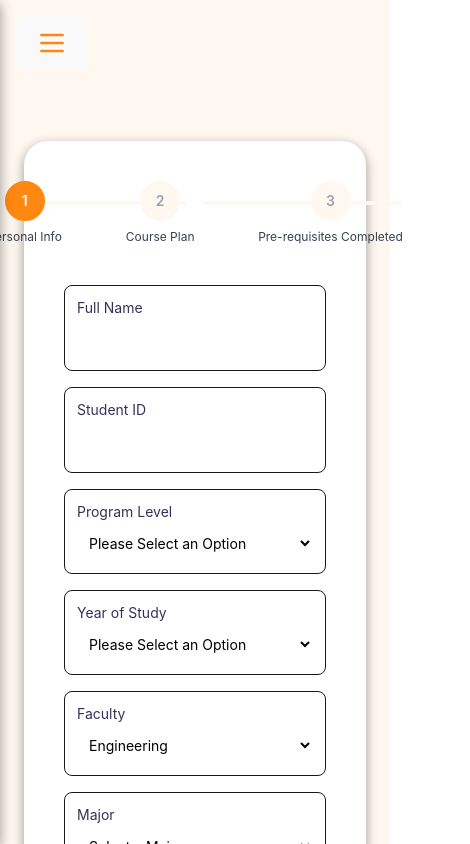
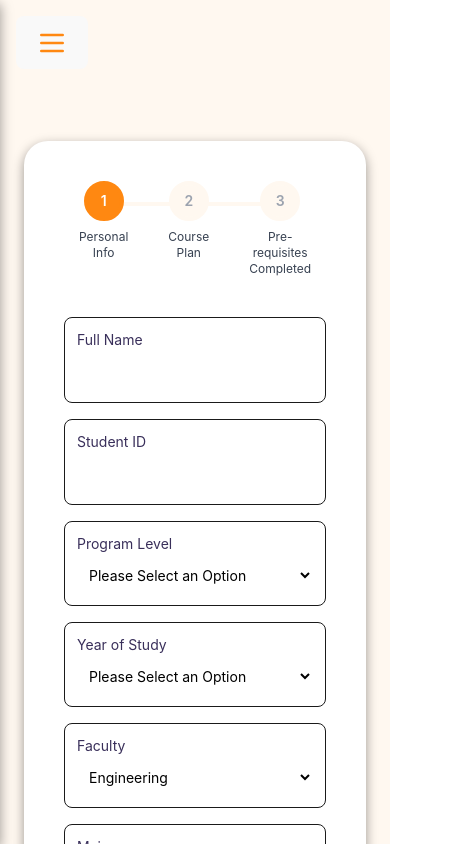
Before and after one commit to xIshanSandhux/uvic-course-planner, a React (Vite) app in the folder react-frontend/: page /form in a window 390 px wide. Shown: the top 844 px of the page, 470 px wide, since content can reach past the window. Built offline with nearby package versions, Linux system fonts and the light colour scheme.

Commit message:
fixed checkpoint lines

```diff
--- a/react-frontend/src/components/ProgressTracker.jsx
+++ b/react-frontend/src/components/ProgressTracker.jsx
@@ -6,27 +6,27 @@ export default function ProgressTracker({ currentStep }) {
   ];
 
   return (
-    <div className="mb-10 relative">
+    <div className="mb-10 relative px-4">
       {/* Circles + Labels */}
-      <div className="flex justify-center relative z-10 gap-16">
+      <div className="flex justify-center relative z-10 gap-10 sm:gap-16">
         {steps.map((step, idx) => {
           const isActive = currentStep === step.id;
           const isCompleted = currentStep > step.id;
 
           return (
-            <div key={step.id} className="flex flex-col items-center w-36">
+            <div key={step.id} className="flex flex-col items-center w-28 text-center">
               {/* Circle */}
               <div
                 className={`w-10 h-10 flex items-center justify-center rounded-full border-4 text-sm font-semibold transition-all duration-500
                 ${isActive ? 'bg-[#FF8811] text-white border-[#FF8811]' :
-                isCompleted ? 'bg-[#FF8811] text-white border-[#FF8811]' :
-                'bg-[#FFF8F0] text-gray-400 border-[#FFF8F0]'}`}
+                  isCompleted ? 'bg-[#FF8811] text-white border-[#FF8811]' :
+                    'bg-[#FFF8F0] text-gray-400 border-[#FFF8F0]'}`}
               >
                 {step.id}
               </div>
 
               {/* Label */}
-              <div className="mt-2 text-xs text-center text-gray-700 whitespace-nowrap">
+              <div className="mt-2 text-xs text-gray-700">
                 {step.label}
               </div>
             </div>
@@ -35,11 +35,11 @@ export default function ProgressTracker({ currentStep }) {
       </div>
 
       {/* Connecting Lines */}
-      <div className="absolute top-5 left-1/2 transform -translate-x-1/2 w-[550px] flex justify-between px-[60px] z-0">
+      <div className="absolute top-[21px] left-1/2 transform -translate-x-1/2 w-[calc(100%-4rem)] max-w-[400px] flex justify-between z-0">
         {[0, 1].map((_, idx) => (
           <div
             key={idx}
-            className={`h-1 flex-1 mx-2
+            className={`h-1 flex-1 mx-2 transition-all duration-500
               ${currentStep > idx + 1 ? 'bg-[#FF8811]' : 'bg-[#FFF8F0]'}`}
           />
         ))}
--- a/react-frontend/src/components/SidebarLayout.jsx
+++ b/react-frontend/src/components/SidebarLayout.jsx
@@ -1,6 +1,6 @@
 import React, { useState } from 'react';
 import { Link } from 'react-router-dom';
-import Footer from './Footer'; // ✅ add this line
+import Footer from './Footer';
 
 function HamburgerIcon() {
   return (
```
